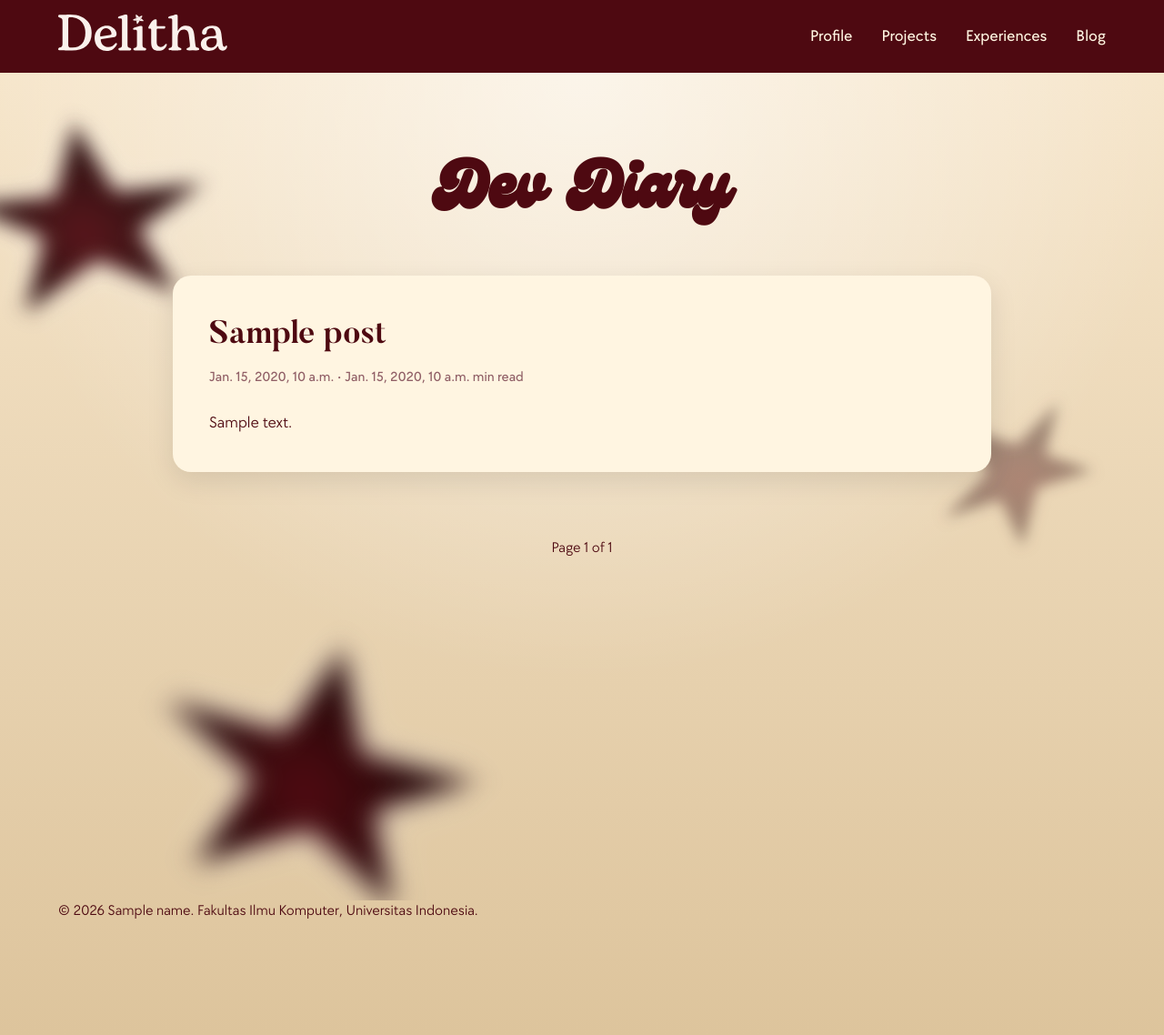
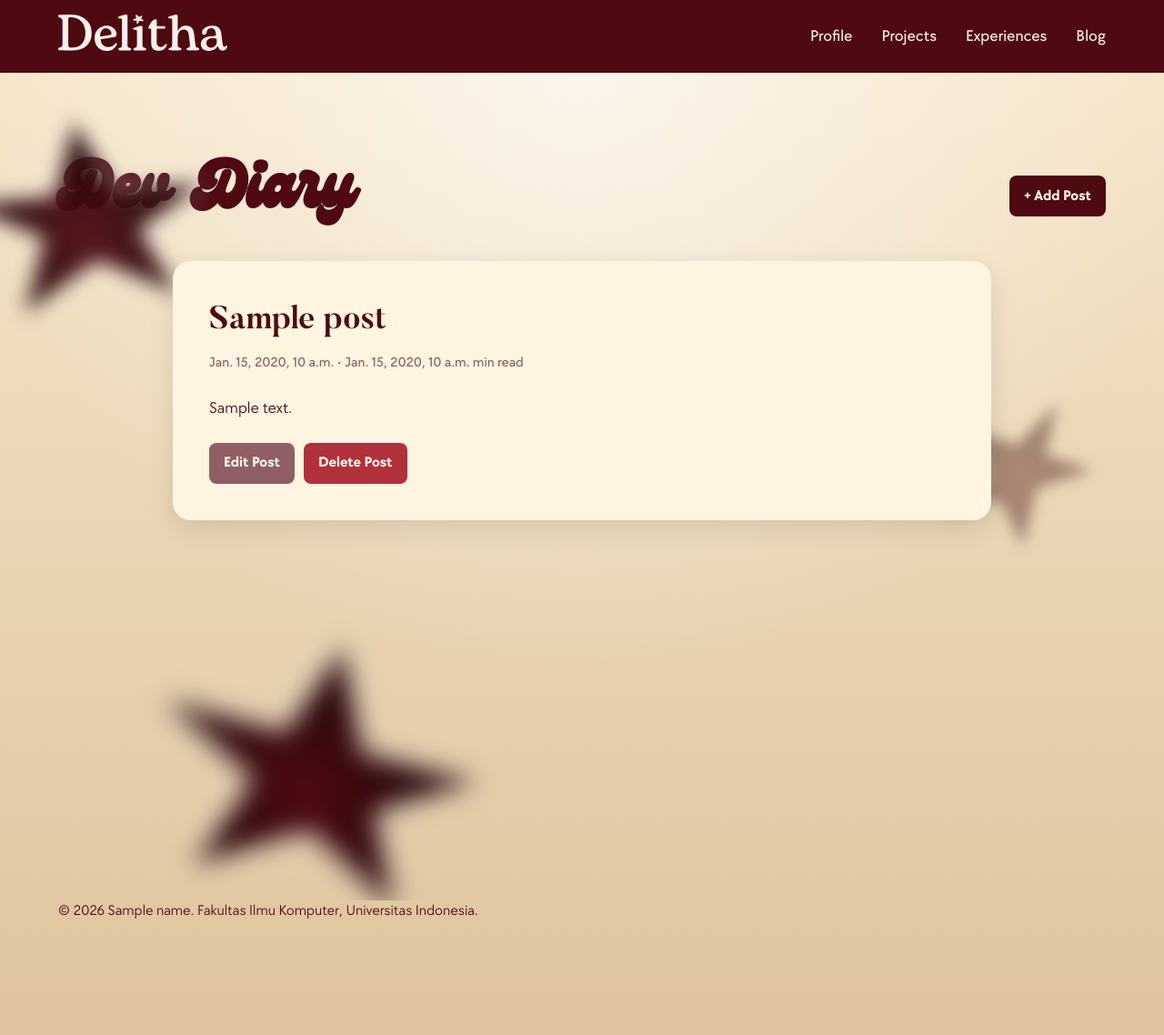
Before and after one commit to theodoradelitha/myportofolio, a Django app: template templates/components/blog.html in a window 1280 px wide. Shown: the whole page at 91% size. Run offline with Django 5.2, Linux system fonts and the light colour scheme; the template is opened without the code that fills it: most values are stand-ins (such as "Sample title", 1, 10 or a date in 2020).

Commit message:
refactor: integrate CRUD action buttons into blog cards and remove pagination

```diff
--- a/templates/components/blog.html
+++ b/templates/components/blog.html
@@ -8,7 +8,12 @@
     <img src="{% static 'img/bg-star-blur.svg' %}" class="star-bg star-blog-3 floating-star" style="animation-delay: 0.5s;" alt="" aria-hidden="true">
 
     <div class="container">
-        <h2 class="blog-main-title">Dev Diary</h2>
+        <div style="display: flex; justify-content: space-between; align-items: center; margin-bottom: 2rem;">
+            <h2 class="blog-main-title" style="margin-bottom: 0;">Dev Diary</h2>
+            <a href="{% url 'main:create_blog' %}" class="button">
+                <span aria-hidden="true">+</span> Add Post
+            </a>
+        </div>
         <div class="blog-grid">
 
             {% for post in blog_list %}
@@ -18,29 +23,17 @@
                     {{ post.date_posted }} • {{ post.read_time }} min read
                 </p>
                 <p class="blog-post-content">{{ post.content }}</p>
+
+                <div class="blog-actions" style="margin-top: 1.5rem; display: flex; gap: 10px; align-items: center;">
+                    <a href="{% url 'main:update_blog' post.id %}" class="button button-secondary">Edit Post</a>
+                    {% include "components/blog_delete_modal.html" with post=post %}
+                </div>
             </article>
 
             {% empty %}
             <p class="blog-empty-state">No posts yet. I'm currently writing my first one!</p>
             {% endfor %}
 
-            <!-- pagination controls -->
-            <div class="pagination-controls" style="margin-top: 2rem; display: flex; gap: 1rem; justify-content: center;">
-                {% if page_obj.has_previous %}
-                    <a href="?page=1">&laquo; First</a>
-                    <a href="?page={{ page_obj.previous_page_number }}">Previous</a>
-                {% endif %}
-
-                <span class="current-page">
-                    Page {{ page_obj.number }} of {{ page_obj.paginator.num_pages }}
-                </span>
-
-                {% if page_obj.has_next %}
-                    <a href="?page={{ page_obj.next_page_number }}">Next</a>
-                    <a href="?page={{ page_obj.paginator.num_pages }}">Last &raquo;</a>
-                {% endif %}
-            </div>
-
         </div>
     </div>
 </section>
```
